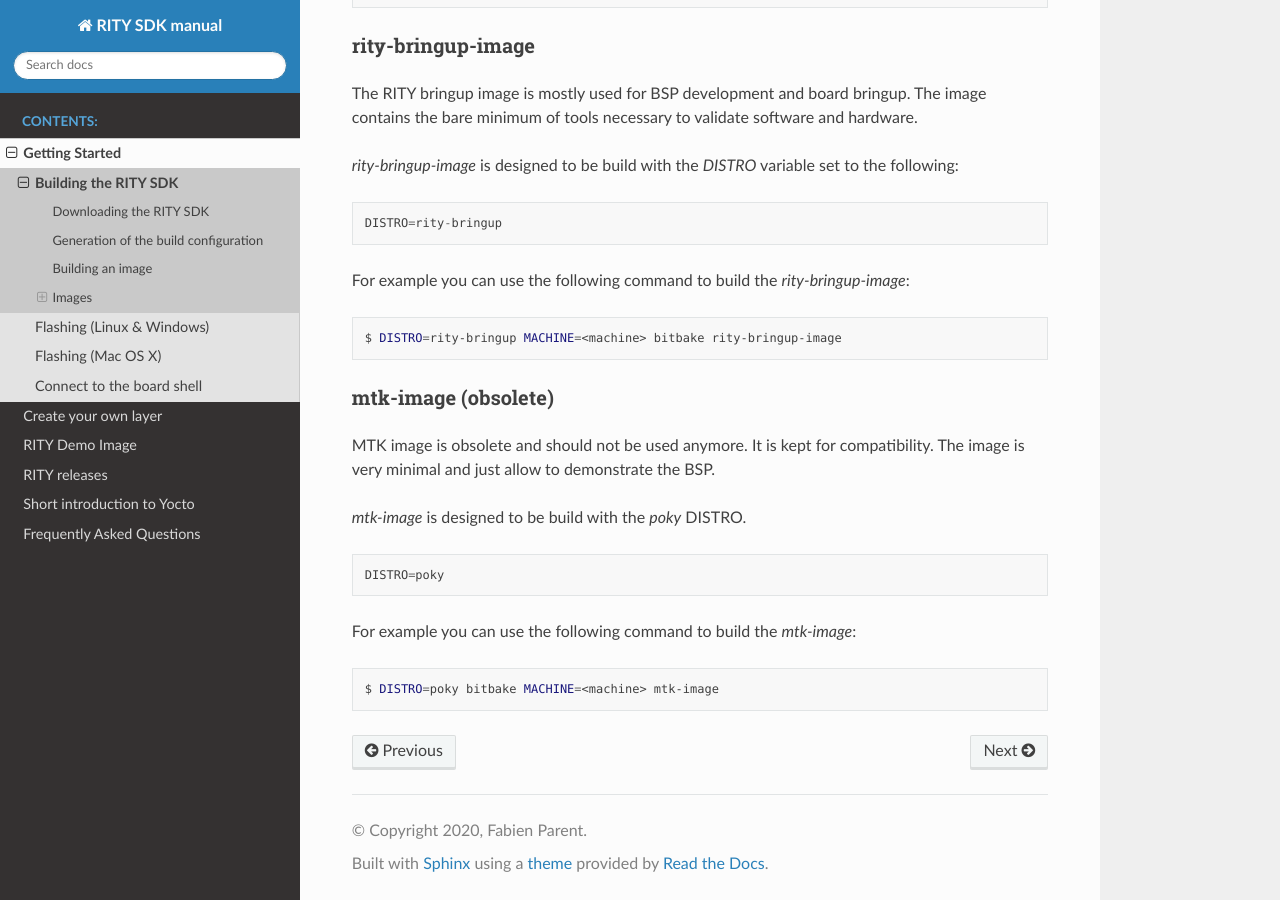
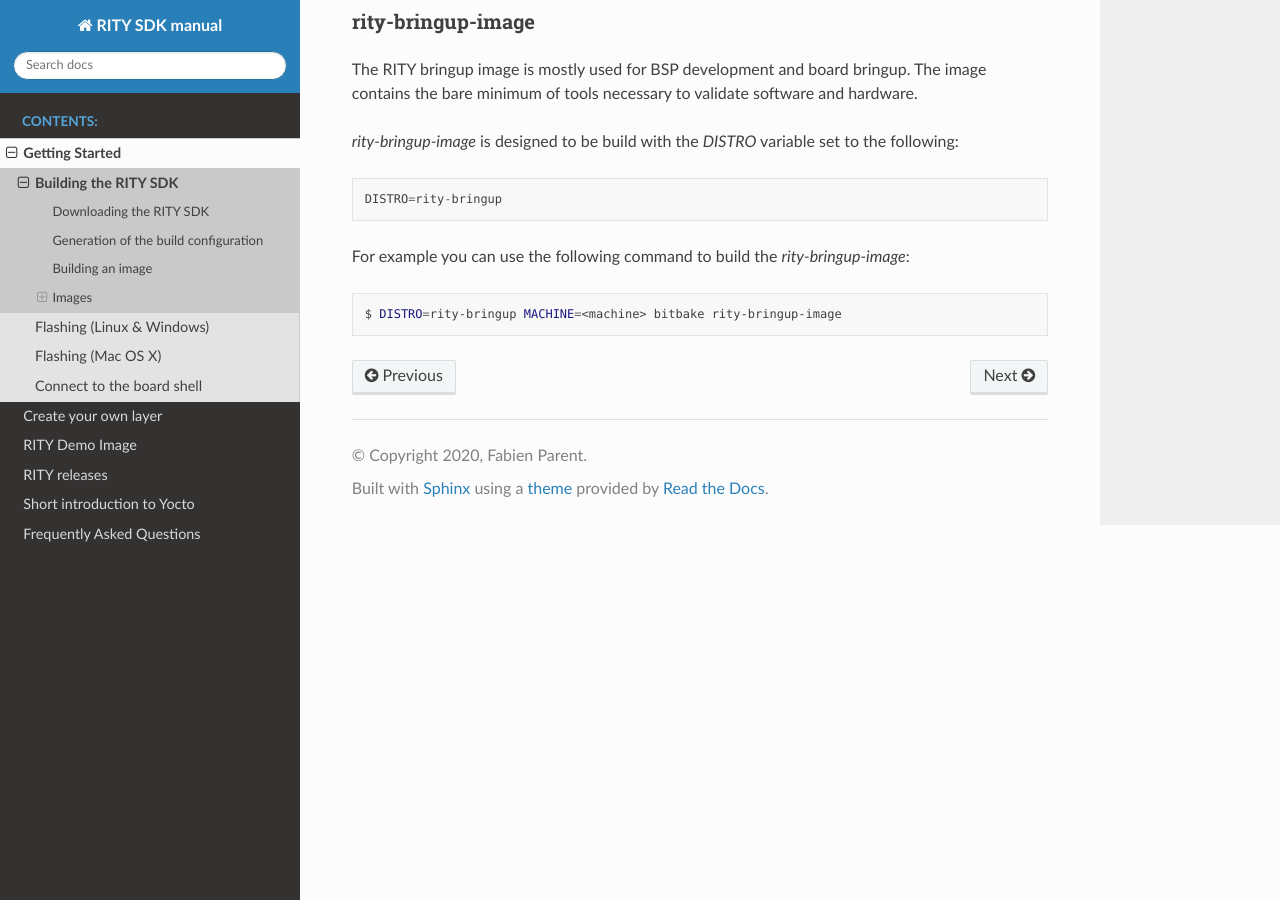
Before and after one commit to via-edge-ai/meta-rity, a Sphinx documentation site: the page built from docs/getting-started/building.rst, in a window 1280 px wide and 900 px high, scrolled down 1753 px. Built offline with Sphinx 7.4.7 and the Read the Docs theme 2.0.0, drawn with Linux system fonts in a browser that asks for light colours.

Commit message:
meta: images: remove obsolete mtk-image
mtk-image was obsolete and it is now time to remove it.

Signed-off-by: Fabien Parent <fparent@baylibre.com>

```diff
--- a/docs/getting-started/building.rst
+++ b/docs/getting-started/building.rst
@@ -64,7 +64,6 @@ The RITY SDK is providing the following images:
 
 * rity-demo-image
 * rity-bringup-image
-* mtk-image (obsolete)
 
 rity-demo-image
 ^^^^^^^^^^^^^^^
@@ -106,22 +105,3 @@ For example you can use the following command to build the `rity-bringup-image`:
 .. prompt:: bash $
 
 	DISTRO=rity-bringup MACHINE=<machine> bitbake rity-bringup-image
-
-mtk-image (obsolete)
-^^^^^^^^^^^^^^^^^^^^
-
-MTK image is obsolete and should not be used anymore. It is kept for
-compatibility. The image is very minimal and just allow to demonstrate the
-BSP.
-
-`mtk-image` is designed to be build with the `poky` DISTRO.
-
-.. code::
-
-	DISTRO=poky
-
-For example you can use the following command to build the `mtk-image`:
-
-.. prompt:: bash $
-
-	DISTRO=poky bitbake MACHINE=<machine> mtk-image
```
Also changed, not shown: 1 other file.
